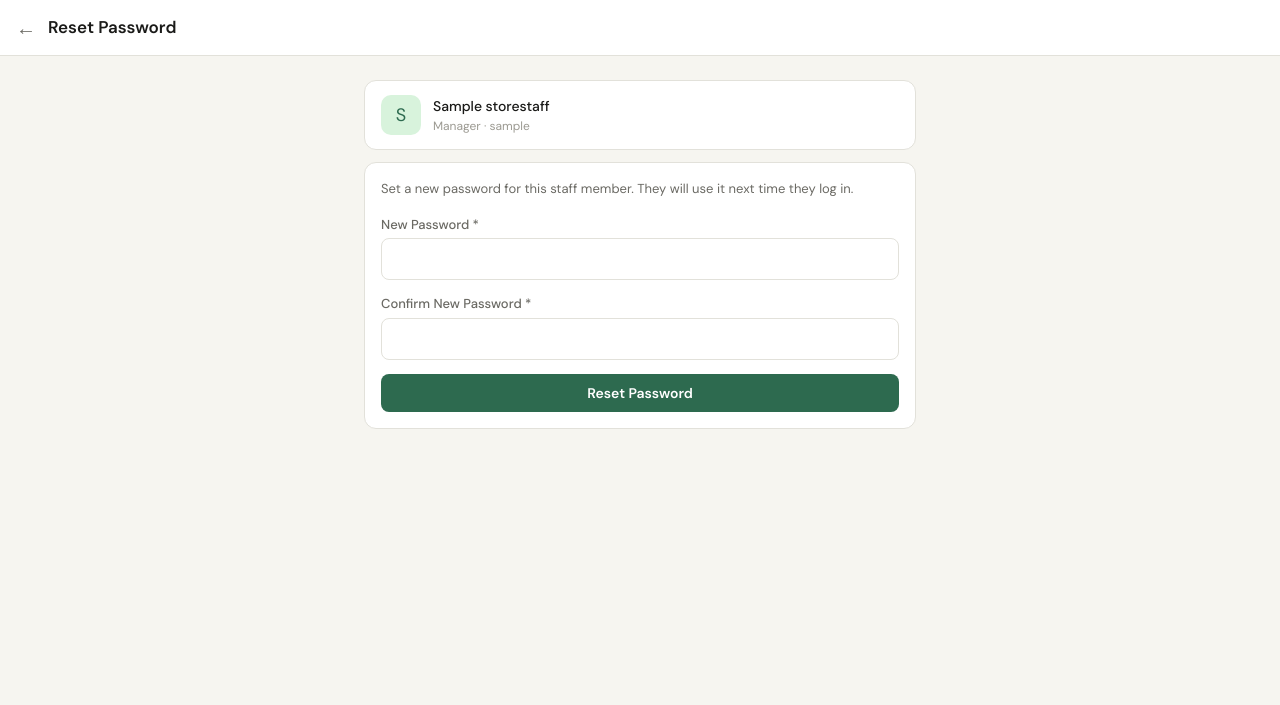
After one commit to Kannde/stores_inventory-system, a Django app: a page that uses templates/core/staff_reset_password.html in a window 1280 px wide. The commit adds this page. Shown: the top 705 px of the page. Run offline with Django 5.2, Linux system fonts and the light colour scheme; a user stored in the database is signed in; tables that the repository leaves empty hold one stand-in row (values such as "Sample post").

Commit message:
feat(auth): add password change and reset functionality for staff

```diff
--- a/core/urls.py
+++ b/core/urls.py
@@ -21,4 +21,6 @@ urlpatterns = [
     path('s/<slug:store_slug>/staff/add/', views.staff_add, name='staff_add'),
     path('s/<slug:store_slug>/staff/<uuid:pk>/edit/', views.staff_edit, name='staff_edit'),
     path('s/<slug:store_slug>/staff/<uuid:pk>/toggle/', views.staff_toggle, name='staff_toggle'),
+    path('s/<slug:store_slug>/staff/<uuid:pk>/reset-password/', views.staff_reset_password, name='staff_reset_password'),
+    path('s/<slug:store_slug>/change-password/', views.change_password, name='change_password'),
 ]
--- a/core/views.py
+++ b/core/views.py
@@ -2,7 +2,7 @@
 from django.contrib import messages
 from django.views.decorators.cache import never_cache
 from django.contrib.admin.models import LogEntry
-from django.contrib.auth import authenticate, get_user_model, login, logout
+from django.contrib.auth import authenticate, get_user_model, login, logout, update_session_auth_hash
 from django.contrib.auth.decorators import login_required
 from django.core.exceptions import PermissionDenied
 from django.db.models import Count, F, Q, Sum
@@ -426,6 +426,68 @@ def store_settings(request, store_slug):
     })
 
 
+@login_required
+def change_password(request, store_slug):
+    store = get_store(store_slug, request.user)
+
+    error = None
+    if request.method == 'POST':
+        old = request.POST.get('old_password', '')
+        new1 = request.POST.get('new_password1', '')
+        new2 = request.POST.get('new_password2', '')
+        if not request.user.check_password(old):
+            error = 'Current password is incorrect.'
+        elif new1 != new2:
+            error = 'New passwords do not match.'
+        elif len(new1) < 6:
+            error = 'New password must be at least 6 characters.'
+        else:
+            request.user.set_password(new1)
+            request.user.save(update_fields=['password'])
+            update_session_auth_hash(request, request.user)
+            messages.success(request, 'Password changed successfully.')
+            return redirect('core:store_dashboard', store_slug=store.slug)
+
+    return render(request, 'core/change_password.html', {
+        'store': store,
+        'error': error,
+        **build_store_permissions(request.user, store),
+    })
+
+
+@login_required
+def staff_reset_password(request, store_slug, pk):
+    store = get_store(store_slug, request.user)
+    if not is_store_owner(request.user, store):
+        raise PermissionDenied
+
+    member = get_object_or_404(StoreStaff, pk=pk, store=store)
+    if not member.user:
+        messages.error(request, 'This staff member has no login account set up.')
+        return redirect('core:staff_list', store_slug=store.slug)
+
+    error = None
+    if request.method == 'POST':
+        new1 = request.POST.get('new_password1', '')
+        new2 = request.POST.get('new_password2', '')
+        if new1 != new2:
+            error = 'Passwords do not match.'
+        elif len(new1) < 6:
+            error = 'Password must be at least 6 characters.'
+        else:
+            member.user.set_password(new1)
+            member.user.save(update_fields=['password'])
+            messages.success(request, f"Password for {member.name} has been reset.")
+            return redirect('core:staff_list', store_slug=store.slug)
+
+    return render(request, 'core/staff_reset_password.html', {
+        'store': store,
+        'member': member,
+        'error': error,
+        **build_store_permissions(request.user, store),
+    })
+
+
 @never_cache
 def service_worker(request):
     import hashlib, time
--- a/templates/core/dashboard.html
+++ b/templates/core/dashboard.html
@@ -9,6 +9,7 @@
   <div class="topnav-actions">
     {% if can_edit_store %}<a href="{% url 'core:store_settings' store.slug %}" class="action">Store</a>{% endif %}
     {% if can_manage_staff %}<a href="{% url 'core:staff_list' store.slug %}" class="action">Staff</a>{% endif %}
+    {% if not request.user.is_superuser %}<a href="{% url 'core:change_password' store.slug %}" class="action">Password</a>{% endif %}
     <a href="{% url 'core:logout' %}" class="action">Logout</a>
   </div>
 </div>
--- a/templates/core/staff_list.html
+++ b/templates/core/staff_list.html
@@ -6,6 +6,7 @@
   <h1>Staff</h1>
   <div class="topnav-actions">
     <a href="{% url 'core:staff_add' store.slug %}" class="action">+ Add</a>
+    <a href="{% url 'core:change_password' store.slug %}" class="action">My Password</a>
     <a href="{% url 'core:logout' %}" class="action">Logout</a>
   </div>
 </div>
@@ -25,11 +26,14 @@
         {% if m.phone %} · {{ m.phone }}{% endif %}
       </div>
     </div>
-    <div style="display:flex;gap:8px;align-items:center">
+    <div style="display:flex;gap:8px;align-items:center;flex-wrap:wrap;justify-content:flex-end">
       <span class="badge {% if m.is_active %}badge-success{% else %}badge-danger{% endif %}">
         {{ m.is_active|yesno:"Active,Inactive" }}
       </span>
       <a href="{% url 'core:staff_edit' store.slug m.pk %}" class="btn btn-outline btn-sm">Edit</a>
+      {% if can_edit_store and m.user %}
+      <a href="{% url 'core:staff_reset_password' store.slug m.pk %}" class="btn btn-outline btn-sm">Reset PW</a>
+      {% endif %}
       <a href="{% url 'core:staff_toggle' store.slug m.pk %}" class="btn btn-outline btn-sm">Toggle</a>
     </div>
   </div>
--- /dev/null
+++ b/templates/core/staff_reset_password.html
@@ -0,0 +1,38 @@
+{% extends 'base.html' %}
+{% block title %}Reset Password - {{ member.name }}{% endblock %}
+{% block topnav %}
+<div class="topnav">
+  <a href="{% url 'core:staff_list' store.slug %}" class="back">&larr;</a>
+  <h1>Reset Password</h1>
+</div>
+{% endblock %}
+{% block content %}
+<div class="container">
+  <div class="card" style="padding:14px 16px;margin-bottom:12px;display:flex;align-items:center;gap:12px">
+    <div class="list-icon" style="background:var(--accent-light);color:var(--accent)">{{ member.name|first }}</div>
+    <div>
+      <div class="list-title">{{ member.name }}</div>
+      <div class="list-sub">{{ member.get_role_display }} · {{ member.user.username }}</div>
+    </div>
+  </div>
+  <form method="post" class="card">
+    {% csrf_token %}
+    {% if error %}
+    <div class="alert error" style="margin-bottom:14px">{{ error }}</div>
+    {% endif %}
+    <p style="font-size:13px;color:var(--text-2);margin-bottom:16px">
+      Set a new password for this staff member. They will use it next time they log in.
+    </p>
+    <div class="form-group">
+      <label class="form-label">New Password *</label>
+      <input type="password" name="new_password1" class="form-input" required autocomplete="new-password" minlength="6">
+    </div>
+    <div class="form-group">
+      <label class="form-label">Confirm New Password *</label>
+      <input type="password" name="new_password2" class="form-input" required autocomplete="new-password" minlength="6">
+    </div>
+    <button type="submit" class="btn btn-primary btn-block">Reset Password</button>
+  </form>
+</div>
+{% endblock %}
+{% block bottomnav %}{% with nav='dashboard' %}{% include 'includes/bottomnav.html' %}{% endwith %}{% endblock %}
```
Also changed, not shown: inventory/template_generator.py (+34 -5 lines), templates/core/change_password.html (added, +32 -0 lines).
